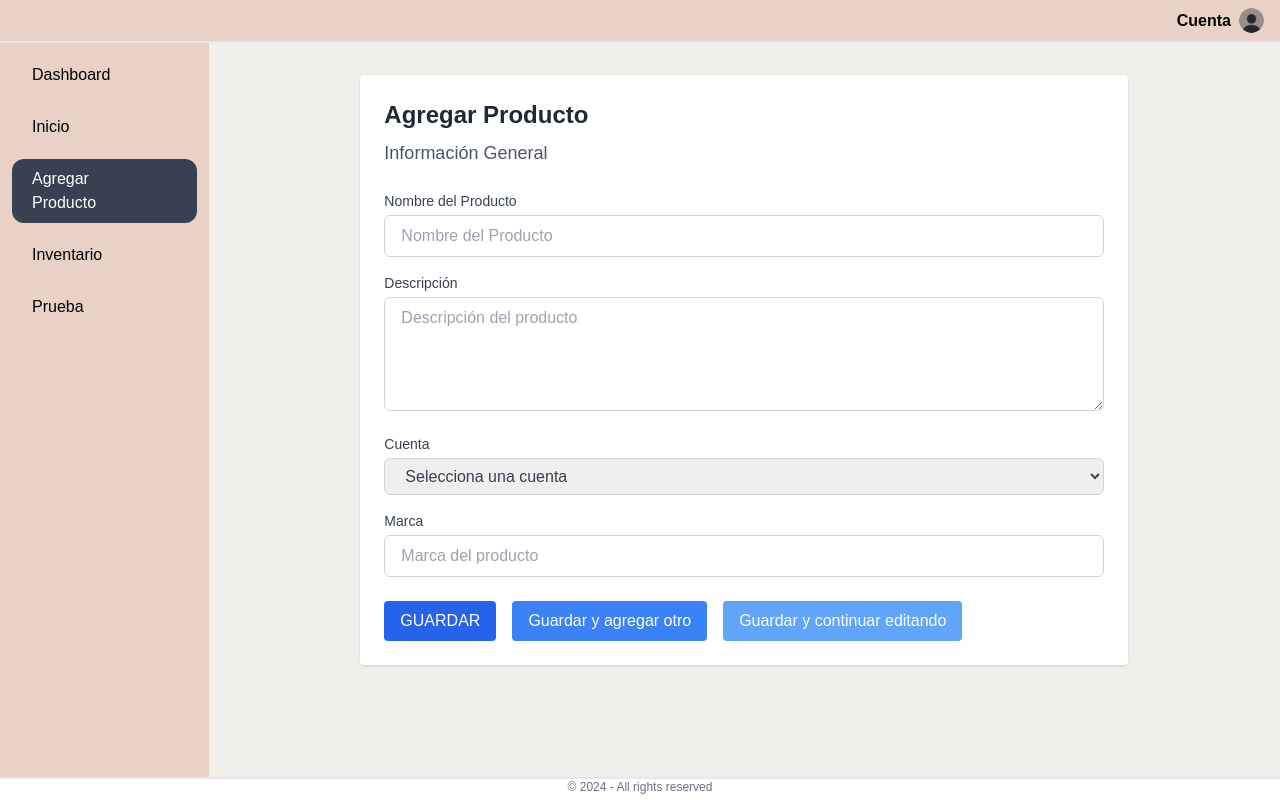
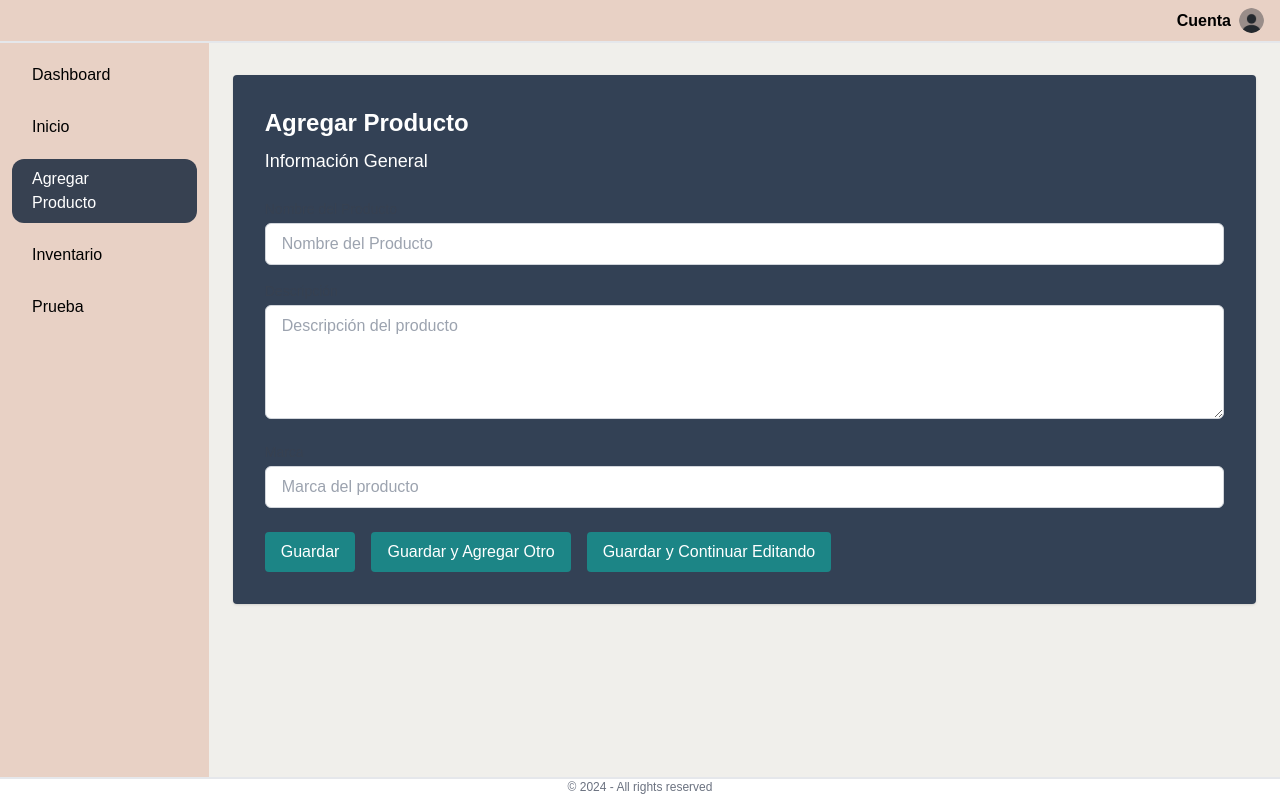
Before and after one commit to RenSunk/inventario-front, a Next.js app: page /addProductos in a window 1280 px wide. Built offline with nearby package versions, Linux system fonts and the light colour scheme.

Commit message:
Se versiona ajuste al scroll, diseño del modulo de agregarProductos tanto visualmente como con su respectiva funcionalidad y envio de data al endpoint.

```diff
--- a/pages/addProductos.tsx
+++ b/pages/addProductos.tsx
@@ -1,17 +1,62 @@
+import { useAuth } from "../context/AuthContext";
 import { Mainlayout } from "../layouts/Mainlayout";
-import React from "react";
+import React, { useState } from "react";
 
 export default function AgregarProductos() {
+  const [productName, setProductName] = useState("");
+  const [description, setDescription] = useState("");
+  const [brand, setBrand] = useState("");
+  const { token } = useAuth();
+
+  const handleSubmit = async (e: React.FormEvent<HTMLFormElement>) => {
+    e.preventDefault();
+
+    const payload = {
+      name: productName,
+      description: description,
+      brand: brand,
+      product_unit: [],
+      stock_unit: [],
+    };
+
+    try {
+      const response = await fetch("https://api.inventario.tecno-service-soft.com/inventario/AgregarProducto/", {
+        method: "POST",
+        headers: {
+          "Content-Type": "application/json",
+          "Authorization": `${token}`,
+        },
+        body: JSON.stringify(payload),
+      });
+
+      if (!response.ok) {
+        throw new Error("Error al guardar el producto");
+      }
+
+      const data = await response.json();
+      console.log("Producto guardado:", data);
+      resetForm();
+
+    } catch (error) {
+      console.error(error);
+    }
+  };
+
+  const resetForm = () => {
+    setProductName("");
+    setDescription("");
+    setBrand("");
+  };
+
   return (
     <div className="px-6 py-8">
-      <div className="max-w-3xl mx-auto bg-white p-6 rounded shadow">
+      <div className="w-full max-w-6xl mx-auto bg-Targets p-4 sm:p-6 md:p-8 rounded shadow min-h-[calc(70vh-64px)] overflow-y-auto">
         <div className="mb-6">
-          <h1 className="text-2xl font-bold text-gray-800">Agregar Producto</h1>
-          <h3 className="text-lg text-gray-600 mt-2">Información General</h3>
+          <h1 className="text-2xl font-bold text-white">Agregar Producto</h1>
+          <h3 className="text-lg text-white mt-2">Información General</h3>
         </div>
 
-        <form>
-          {/* Nombre */}
+        <form onSubmit={handleSubmit}>
           <div className="mb-4">
             <label htmlFor="productName" className="block text-sm font-medium text-gray-700 mb-1">
               Nombre del Producto
@@ -20,12 +65,13 @@ export default function AgregarProductos() {
               id="productName"
               type="text"
               placeholder="Nombre del Producto"
+              value={productName}
+              onChange={(e) => setProductName(e.target.value)}
               required
               className="border border-gray-300 rounded-md px-4 py-2 w-full focus:outline-none focus:ring-2 focus:ring-blue-500"
             />
           </div>
 
-          {/* Descripción */}
           <div className="mb-4">
             <label htmlFor="description" className="block text-sm font-medium text-gray-700 mb-1">
               Descripción
@@ -34,27 +80,12 @@ export default function AgregarProductos() {
               id="description"
               rows={4}
               placeholder="Descripción del producto"
+              value={description}
+              onChange={(e) => setDescription(e.target.value)}
               className="border border-gray-300 rounded-md px-4 py-2 w-full focus:outline-none focus:ring-2 focus:ring-blue-500"
             />
           </div>
 
-          {/* Cuenta */}
-          <div className="mb-4">
-            <label htmlFor="account" className="block text-sm font-medium text-gray-700 mb-1">
-              Cuenta
-            </label>
-            <select
-              id="account"
-              className="border border-gray-300 rounded-md px-4 py-2 w-full text-gray-700 focus:outline-none focus:ring-2 focus:ring-blue-500"
-            >
-              <option value="">Selecciona una cuenta</option>
-              {/* Aquí deberías cargar opciones dinámicamente si lo necesitas */}
-              <option value="1">Cuenta 1</option>
-              <option value="2">Cuenta 2</option>
-            </select>
-          </div>
-
-          {/* Marca */}
           <div className="mb-6">
             <label htmlFor="brand" className="block text-sm font-medium text-gray-700 mb-1">
               Marca
@@ -63,29 +94,24 @@ export default function AgregarProductos() {
               id="brand"
               type="text"
               placeholder="Marca del producto"
+              value={brand}
+              onChange={(e) => setBrand(e.target.value)}
               className="border border-gray-300 rounded-md px-4 py-2 w-full focus:outline-none focus:ring-2 focus:ring-blue-500"
             />
           </div>
 
-          {/* Botones */}
           <div className="flex gap-4">
             <button
               type="submit"
-              className="bg-blue-600 hover:bg-blue-700 text-white px-4 py-2 rounded"
+              className="bg-formButtonConfirmationTheme hover:bg-formButtonConfirmationHoverTheme text-white px-4 py-2 rounded"
             >
-              GUARDAR
+              Guardar
             </button>
-            <button
-              type="button"
-              className="bg-blue-500 hover:bg-blue-600 text-white px-4 py-2 rounded"
-            >
-              Guardar y agregar otro
+            <button type="button" className="bg-formButtonConfirmationTheme hover:bg-formButtonConfirmationHoverTheme text-white px-4 py-2 rounded">
+              Guardar y Agregar Otro
             </button>
-            <button
-              type="button"
-              className="bg-blue-400 hover:bg-blue-500 text-white px-4 py-2 rounded"
-            >
-              Guardar y continuar editando
+            <button type="button" className="bg-formButtonConfirmationTheme hover:bg-formButtonConfirmationHoverTheme text-white px-4 py-2 rounded">
+              Guardar y Continuar Editando
             </button>
           </div>
         </form>
--- a/pages/inventoryProducts.tsx
+++ b/pages/inventoryProducts.tsx
@@ -35,7 +35,6 @@ interface Product {
 }
 
 export default function Home() {
-
   console.log("Se ingresa a la funcion Home de la clase inventoryProducts");
 
   const { token } = useAuth();
@@ -43,6 +42,9 @@ export default function Home() {
   const [loading, setLoading] = useState<boolean>(true);
 
   useEffect(() => {
+
+    console.log("Se ingresa al useEffect de la clase inventoryProducts");
+    console.log("Token:", token);
 
     if (!token) {
       return;
@@ -81,7 +83,8 @@ export default function Home() {
       {loading ? (
         <LoadingComponent />
       ) : (
-        <div className="w-full grid gap-6 px-6 sm:grid-cols-1 md:grid-cols-2 lg:grid-cols-3 xl:grid-cols-4">
+        <div className="w-full h-[calc(90vh-64px)] overflow-y-auto px-6">
+          <div className="grid gap-6 sm:grid-cols-1 md:grid-cols-2 lg:grid-cols-3 xl:grid-cols-4">
             {products.map((product) => (
               <div
                 key={product.id}
@@ -101,16 +104,17 @@ export default function Home() {
                   {product.description || "Sin descripción"}
                 </p>
 
-              {/* Unidades */}
                 {Array.isArray(product.units) &&
                   product.units.map((unit, idx) => (
                     <div
                       key={idx}
-                    className={`border-l-4 pl-3 py-1 ${unit.is_main ? "border-blue-400" : "border-orange-400"
+                      className={`border-l-4 pl-3 py-1 ${
+                        unit.is_main ? "border-blue-400" : "border-orange-400"
                       }`}
                     >
                       <p className="font-semibold">
-                      {unit.is_main ? "🔹 Unidad principal" : "🔸 Otra unidad"}: {unit.unit?.name ?? "Sin nombre"}
+                        {unit.is_main ? "🔹 Unidad principal" : "🔸 Otra unidad"}:{" "}
+                        {unit.unit?.name ?? "Sin nombre"}
                       </p>
                       <ul className="text-sm list-disc ml-4">
                         <li>Cantidad: {unit.quantity}</li>
@@ -120,7 +124,6 @@ export default function Home() {
                     </div>
                   ))}
 
-              {/* Inventario */}
                 {Array.isArray(product.stock_units) && product.stock_units.length > 0 && (
                   <div className="mt-2 text-sm">
                     <p className="flex items-center">
@@ -128,16 +131,22 @@ export default function Home() {
                       <strong>{product.stock_units[0].remaining_quantity}</strong>
                     </p>
                     <p
-                    className={`flex items-center mt-1 ${product.stock_units[0].is_cut ? "text-yellow-300" : "text-green-400"
+                      className={`flex items-center mt-1 ${
+                        product.stock_units[0].is_cut
+                          ? "text-yellow-300"
+                          : "text-green-400"
                       }`}
                     >
-                    <span className="mr-1">{product.stock_units[0].is_cut ? "⚠️" : "✅"}</span>
+                      <span className="mr-1">
+                        {product.stock_units[0].is_cut ? "⚠️" : "✅"}
+                      </span>
                       {product.stock_units[0].is_cut ? "Con cortes" : "Sin cortes"}
                     </p>
                   </div>
                 )}
               </div>
             ))}
+          </div>
         </div>
       )}
     </div>
--- a/tailwind.config.js
+++ b/tailwind.config.js
@@ -20,7 +20,10 @@ module.exports = {
         header: '#eddcd2',
         hovertheme: '#334155',
         focustheme: '#334155',
-        buttontheme: '#b57c65',
+        buttontheme: '#b0745e',
+        buttonHoverTheme: '#935c49',
+        formButtonConfirmationTheme: '#1c8586',
+        formButtonConfirmationHoverTheme: '#1f7477',
         urlText: '#238cd4',
         Targets: '#334155'
       },
@@ -28,7 +31,7 @@ module.exports = {
         sans: ['Poppins', 'sans-serif']
       },
       boxShadow: {
-        'extra-intense': '0 8px 20px rgba(0, 0, 0, 0.7)', // Sombra muy marcada
+        'extra-intense': '0 8px 20px rgba(0, 0, 0, 0.7)',
       },
     },
   },
```
Lines whose indentation alone changed are shown as unchanged.
